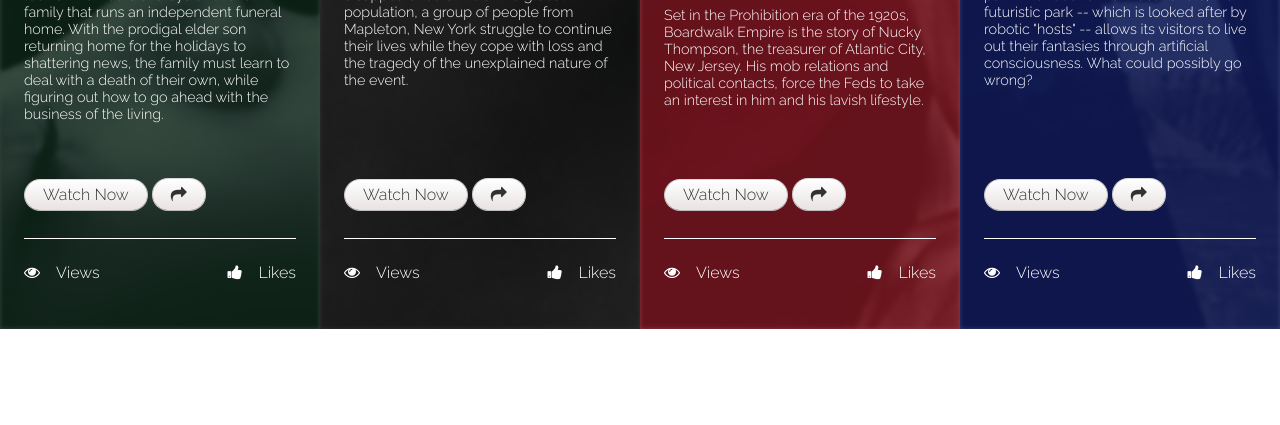
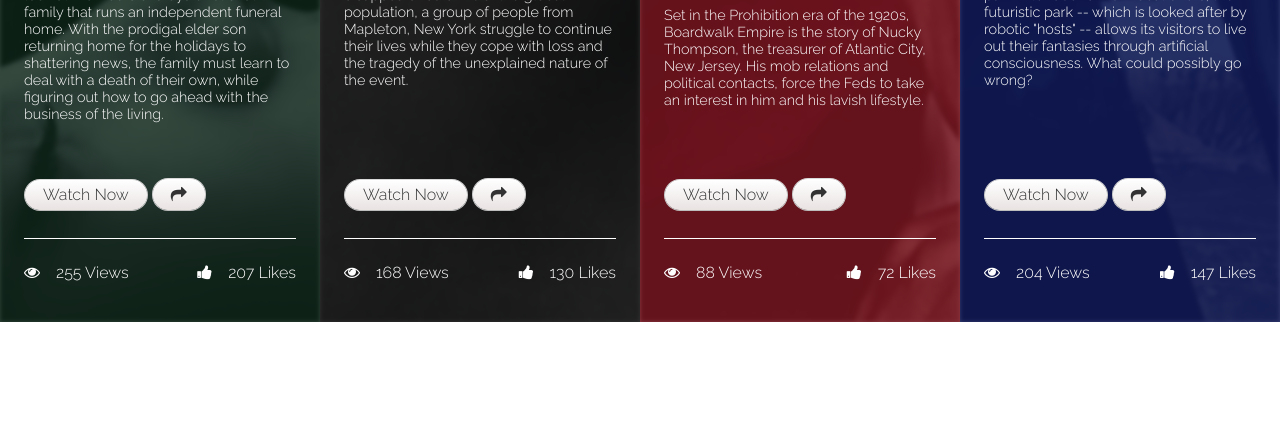
Before and after one commit to zacharyjrich/CSS-sass-cards, a plain HTML site: page index.html in a window 1280 px wide. Shown: the part 375-800 px from the top of the page. Drawn offline with Linux system fonts and the light colour scheme.

Commit message:
add numbers to likes and views

```diff
--- a/index.html
+++ b/index.html
@@ -21,8 +21,8 @@
         <li><i class="fa fa-share" aria-hidden="true"></i></li>
       </ul>
       <ul class="footer">
-        <li><i class="fa fa-eye" aria-hidden="true"></i>Views</li>
-        <li><i class="fa fa-thumbs-up" aria-hidden="true"></i>Likes</li>
+        <li><i class="fa fa-eye" aria-hidden="true"></i>255 Views</li>
+        <li><i class="fa fa-thumbs-up" aria-hidden="true"></i>207 Likes</li>
       </ul>
     </div>
 
@@ -38,8 +38,8 @@
         <li><i class="fa fa-share" aria-hidden="true"></i></li>
       </ul>
       <ul class="footer">
-        <li><i class="fa fa-eye" aria-hidden="true"></i>Views</li>
-        <li><i class="fa fa-thumbs-up" aria-hidden="true"></i>Likes</li>
+        <li><i class="fa fa-eye" aria-hidden="true"></i>168 Views</li>
+        <li><i class="fa fa-thumbs-up" aria-hidden="true"></i>130 Likes</li>
       </ul>
     </div>
 
@@ -55,8 +55,8 @@
         <li><i class="fa fa-share" aria-hidden="true"></i></li>
       </ul>
       <ul class="footer">
-        <li><i class="fa fa-eye" aria-hidden="true"></i>Views</li>
-        <li><i class="fa fa-thumbs-up" aria-hidden="true"></i>Likes</li>
+        <li><i class="fa fa-eye" aria-hidden="true"></i>88 Views</li>
+        <li><i class="fa fa-thumbs-up" aria-hidden="true"></i>72 Likes</li>
       </ul>
     </div>
 
@@ -72,8 +72,8 @@
         <li><i class="fa fa-share" aria-hidden="true"></i></li>
       </ul>
       <ul class="footer">
-        <li><i class="fa fa-eye" aria-hidden="true"></i>Views</li>
-        <li><i class="fa fa-thumbs-up" aria-hidden="true"></i>Likes</li>
+        <li><i class="fa fa-eye" aria-hidden="true"></i>204 Views</li>
+        <li><i class="fa fa-thumbs-up" aria-hidden="true"></i>147 Likes</li>
       </ul>
     </div>
 
--- a/scss/base/_base.scss
+++ b/scss/base/_base.scss
@@ -9,4 +9,6 @@ body {
   color: $white;
   font-family: $stack-sans;
   background-color: $background-color;
+  display: flex;
+  flex-flow: wrap;
 }
--- a/scss/base/_extends.scss
+++ b/scss/base/_extends.scss
@@ -22,7 +22,7 @@
   }
 
   padding: 2em;
-  height: 44em;
+  // height: 44em;
   width: 100%;
   position: relative;
   overflow: hidden;
--- a/scss/components/_footer.scss
+++ b/scss/components/_footer.scss
@@ -5,11 +5,13 @@
   border-top: .1em solid $white;
   list-style: none;
   padding: 1.5em 0 0;
+  display: flex;
+  justify-content: space-between;
   li {
     display: inline;
-    &:nth-of-type(2) {
-      float: right;
-    }
+    // &:nth-of-type(2) {
+    //   float: right;
+    // }
   }
   .fa {
     padding-right: 1em;
```
Also changed, not shown: css/application.css, 1 other file.
